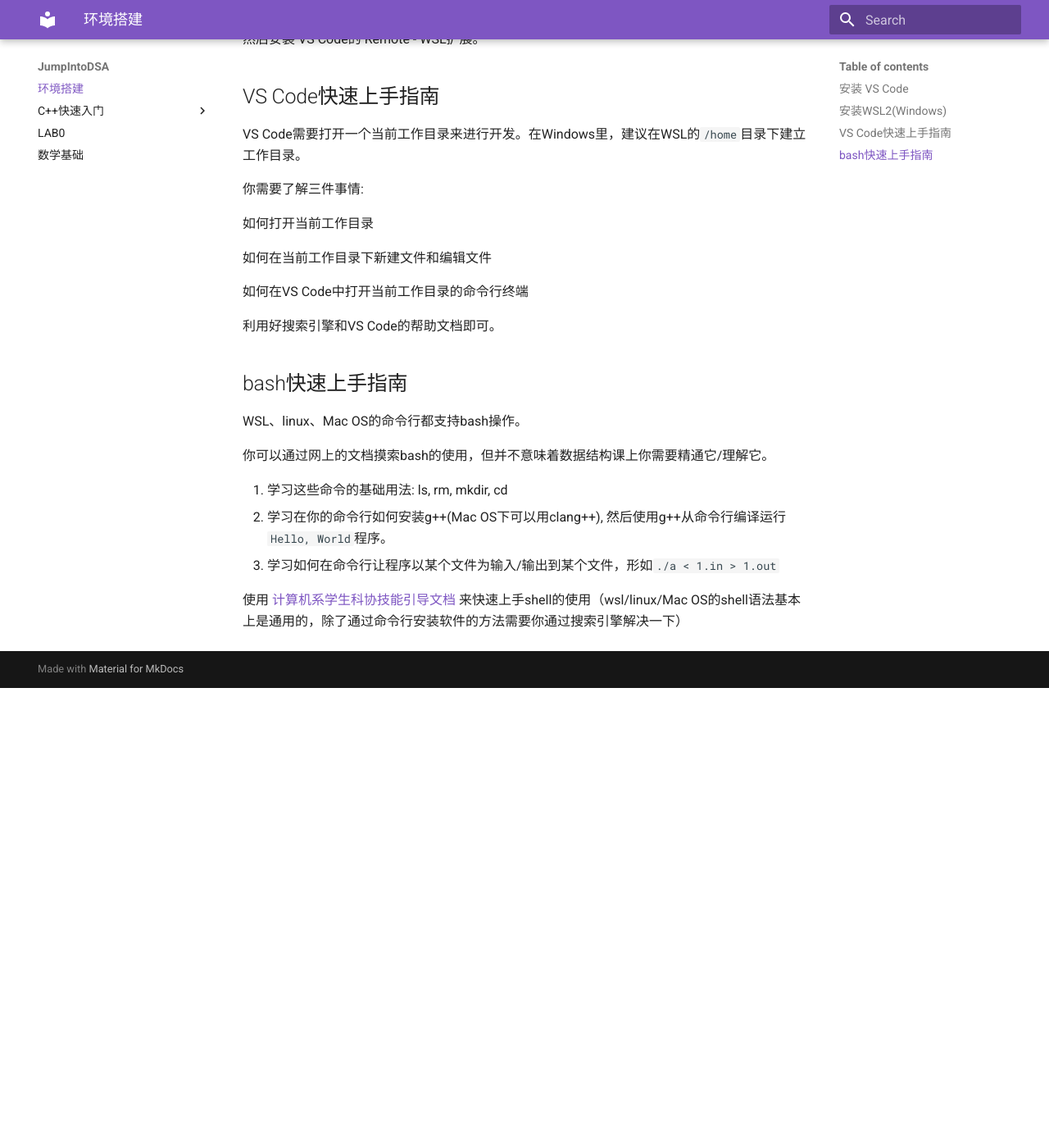
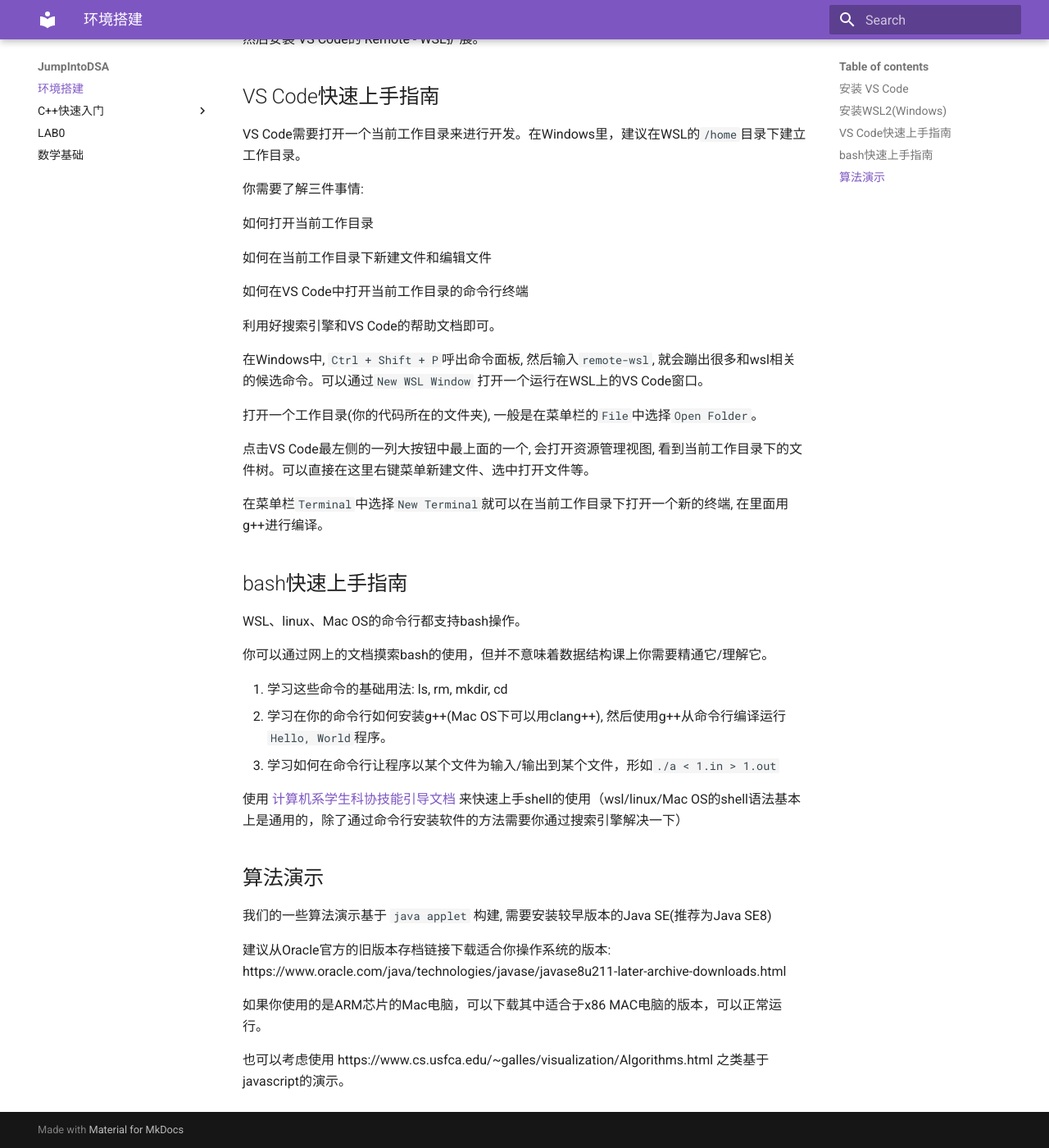
Before and after one commit to Tsinghua-DSA/JumpIntoDSA, an MkDocs documentation site: the page built from docs/Environment/index.md, in a window 1280 px wide and 1400 px high, scrolled down 954 px. Shown: the whole window at 82% size. Built offline with MkDocs 1.6.1 and Material for MkDocs 9.7.7, drawn with Linux system fonts in a browser that asks for light colours; before the commit the page ends 1793 px from its top, so only the background shows below that.

Commit message:
update vscode configuration

```diff
--- a/docs/Environment/index.md
+++ b/docs/Environment/index.md
@@ -48,6 +48,14 @@
 
 利用好搜索引擎和VS Code的帮助文档即可。
 
+在Windows中, `Ctrl + Shift + P`呼出命令面板, 然后输入`remote-wsl`, 就会蹦出很多和wsl相关的候选命令。可以通过`New WSL Window` 打开一个运行在WSL上的VS Code窗口。
+
+打开一个工作目录(你的代码所在的文件夹), 一般是在菜单栏的`File`中选择`Open Folder`。
+
+点击VS Code最左侧的一列大按钮中最上面的一个, 会打开资源管理视图, 看到当前工作目录下的文件树。可以直接在这里右键菜单新建文件、选中打开文件等。
+
+在菜单栏`Terminal`中选择`New Terminal`就可以在当前工作目录下打开一个新的终端, 在里面用g++进行编译。
+
 ## bash快速上手指南
 
 WSL、linux、Mac OS的命令行都支持bash操作。
@@ -59,3 +67,13 @@
 3. 学习如何在命令行让程序以某个文件为输入/输出到某个文件，形如`./a < 1.in > 1.out`
 
 使用 [计算机系学生科协技能引导文档](https://docs.net9.org/basic/linux/#shell-101) 来快速上手shell的使用（wsl/linux/Mac OS的shell语法基本上是通用的，除了通过命令行安装软件的方法需要你通过搜索引擎解决一下）
+
+## 算法演示
+
+我们的一些算法演示基于 `java applet` 构建, 需要安装较早版本的Java SE(推荐为Java SE8)
+
+建议从Oracle官方的旧版本存档链接下载适合你操作系统的版本: https://www.oracle.com/java/technologies/javase/javase8u211-later-archive-downloads.html
+
+如果你使用的是ARM芯片的Mac电脑，可以下载其中适合于x86 MAC电脑的版本，可以正常运行。
+
+也可以考虑使用 https://www.cs.usfca.edu/~galles/visualization/Algorithms.html 之类基于javascript的演示。
```
